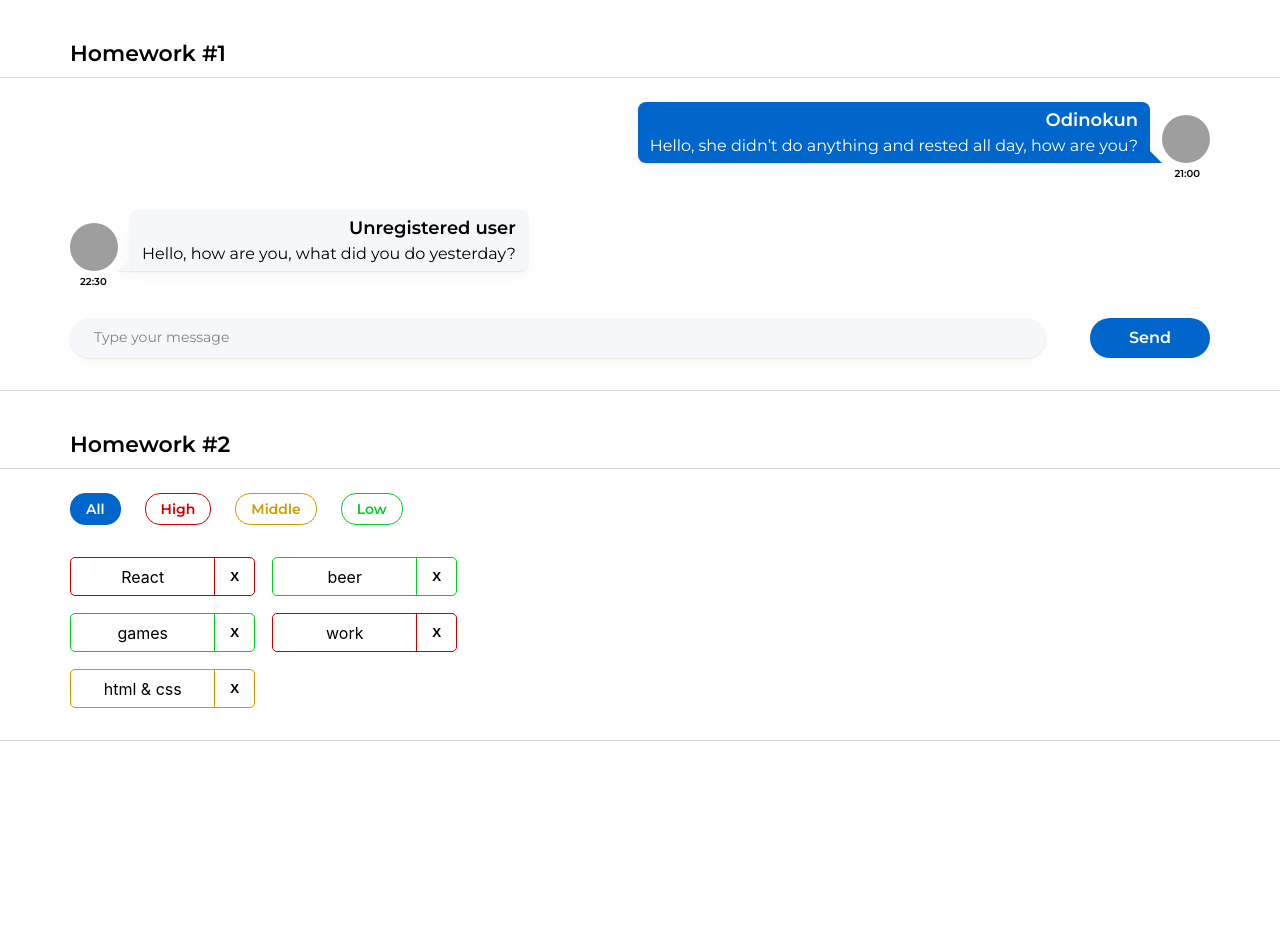
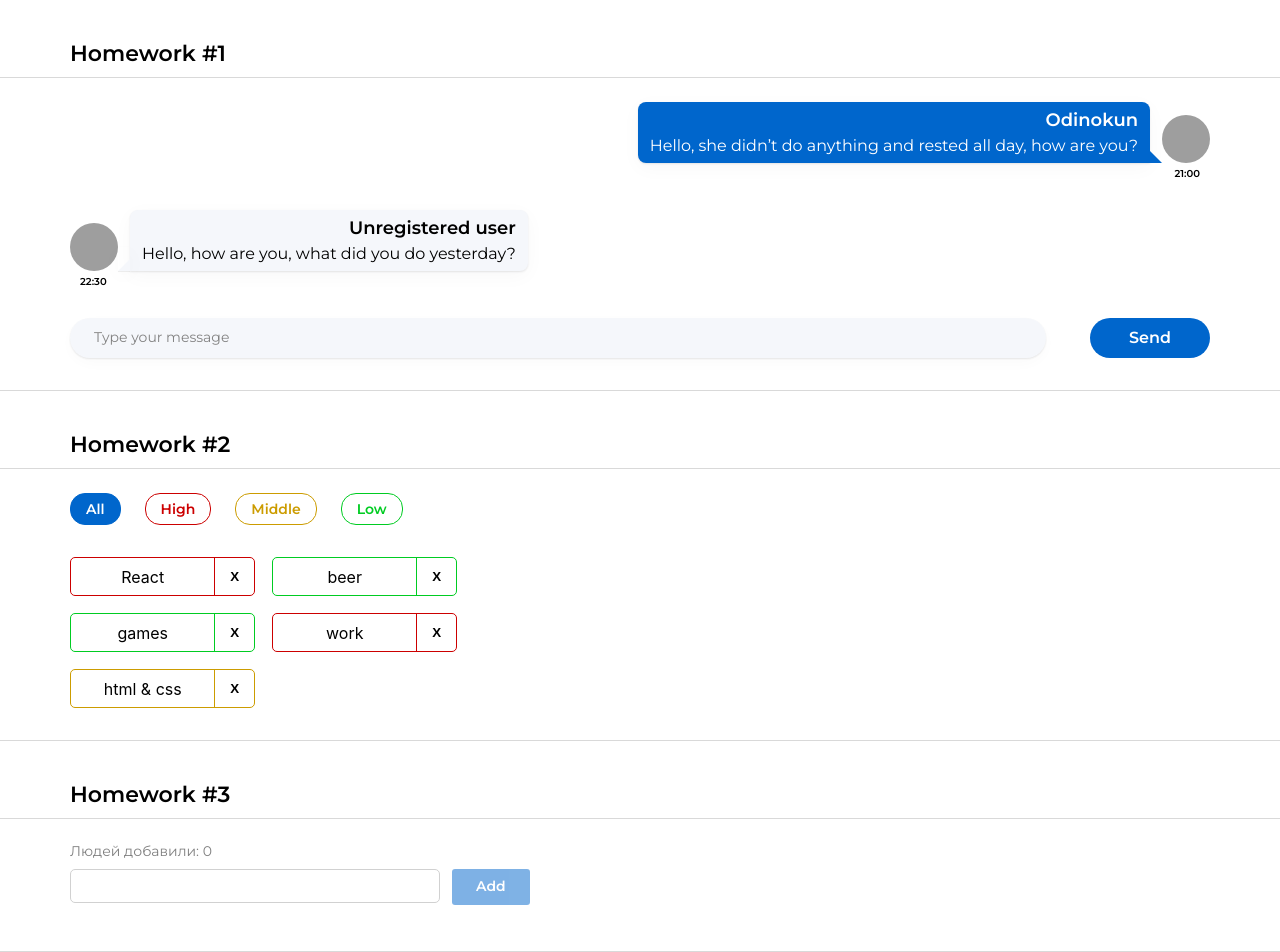
Before and after one commit to Odinokun/incub-hw-ignat, a React (Create React App) app: page / in a window 1280 px wide. Before the commit the page ends 800 px from the top, so only its background shows below. Built offline with nearby package versions, Linux system fonts and the light colour scheme; grey boxes are pictures that could not be loaded.

Commit message:
did task homework #3

```diff
--- a/src/s1-main/App.tsx
+++ b/src/s1-main/App.tsx
@@ -2,13 +2,14 @@ import React from 'react'
 import s from './App.module.css'
 import HW1 from '../s2-homeworks/hw01/HW1'
 import HW2 from '../s2-homeworks/hw02/HW2';
+import HW3 from '../s2-homeworks/hw03/HW3';
 
 function App() {
   return (
     <div className={s.App}>
       <HW1/>
       <HW2/>
-      {/*<HW3/>*/}
+      <HW3/>
       {/*<HW4/>*/}
 
       {/*при выполнении дз 5 и более - закомментировать здесь дз 1-4, так как они есть внутри дз 5*/}
--- a/src/s2-homeworks/hw03/Greeting.module.css
+++ b/src/s2-homeworks/hw03/Greeting.module.css
@@ -1,35 +1,94 @@
-.greetingForm {
-}
+/*.greetingForm {*/
+/*}*/
 
 .inputAndButtonContainer {
+  position: relative;
+  display: flex;
+  margin-bottom: 9px;
 }
 
 .error {
+  font-family: 'Montserrat', sans-serif;
+  font-size: 14px;
+  font-weight: 400;
+  font-style: normal;
+  line-height: 17px;
+  margin-top: 7px;
+  color: #c00;
 }
 
-.input {
+input {
+  font-family: 'Montserrat', sans-serif;
+  font-size: 16px;
+  font-weight: 500;
+  font-style: normal;
+  line-height: 20px;
+  display: block;
+  width: 370px;
+  height: 34px;
+  padding: 3px 12px;
+  color: #000;
+  border: 1px solid #d1d1d1;
+  border-radius: 5px !important;
 }
 
-.input:focus {
-}
+/*.input:focus {*/
+/*}*/
 
 .errorInput {
+  border: 1px solid #c00;
+  outline: none;
 }
 
 .button {
+  font-family: 'Montserrat', sans-serif;
+  font-size: 14px;
+  font-weight: 600;
+  font-style: normal;
+  line-height: 1.4;
+  display: inline-flex;
+  justify-content: center;
+  align-items: center;
+  flex: none;
+  height: 36px;
+  margin-left: 12px;
+  padding: 5px 24px;
+  cursor: pointer;
+  text-align: center;
+  text-transform: capitalize;
+  color: #fff;
+  border: none;
+  border-radius: 3px;
+  background: #06c;
+  box-shadow: none;
 }
 
-.button:focus {
-}
+/*.button:focus {*/
+/*}*/
 
-.button:active {
-}
+/*.button:active {*/
+/*}*/
 
 .button:disabled {
+  pointer-events: none;
+  opacity: .5;
 }
 
 .text {
+  font-family: 'Montserrat', sans-serif;
+  font-size: 14px;
+  font-weight: 400;
+  font-style: normal;
+  line-height: 17px;
+  margin-bottom: 9px;
+  color: rgba(0, 0, 0, .5);
 }
 
 .greeting {
+  font-family: 'Montserrat', sans-serif;
+  font-size: 14px;
+  font-weight: 500;
+  font-style: normal;
+  line-height: 17px;
+  color: #000;
 }
--- a/src/s2-homeworks/hw03/Greeting.tsx
+++ b/src/s2-homeworks/hw03/Greeting.tsx
@@ -2,14 +2,14 @@ import React, {ChangeEvent, KeyboardEvent} from 'react'
 import s from './Greeting.module.css'
 
 type GreetingPropsType = {
-    name: any // need to fix any
-    setNameCallback: any // need to fix any
-    addUser: any // need to fix any
-    onBlur: any // need to fix any
-    onEnter: any // need to fix any
-    error: any // need to fix any
-    totalUsers: any // need to fix any
-    lastUserName?: any // need to fix any
+  name: string
+  setNameCallback: (e:ChangeEvent<HTMLInputElement>) => void
+  addUser: () => void
+  onBlur: () => void
+  onEnter: (e: KeyboardEvent<HTMLInputElement>) => void
+  error: string
+  totalUsers: number
+  lastUserName?: string
 }
 
 // презентационная компонента (для верстальщика)
@@ -23,9 +23,9 @@ const Greeting: React.FC<GreetingPropsType> = (
     error,
     totalUsers,
     lastUserName,
-    } // деструктуризация пропсов
+  }
 ) => {
-    const inputClass = s.errorInput // need to fix with (?:)
+  const inputClass = error ? s.errorInput : '';
 
   return (
     <div id={'hw3-form'} className={s.greetingForm}>
--- a/src/s2-homeworks/hw03/GreetingContainer.tsx
+++ b/src/s2-homeworks/hw03/GreetingContainer.tsx
@@ -1,36 +1,44 @@
-import React, { ChangeEvent, KeyboardEvent, useState } from 'react'
+import React, {ChangeEvent, KeyboardEvent, useState} from 'react'
 import Greeting from './Greeting'
-import { UserType } from './HW3'
+import {UserType} from './HW3'
 
 type GreetingContainerPropsType = {
-    users: any // need to fix any
-    addUserCallback: any // need to fix any
+  users: Array<UserType>
+  addUserCallback: (name: string) => void
 }
 
-export const pureAddUser = (name: any, setError: any, setName: any, addUserCallback: any) => {
-    // если имя пустое - показать ошибку, иначе - добавить юзера и очистить инпут
+export const pureAddUser = (name: string,
+                            setError: (val: string) => void,
+                            setName: (val: string) => void,
+                            addUserCallback: (val: string) => void) => {
+  if (name.trim().length > 0) {
+    addUserCallback(name);
+    setName('')
+  } else {
+    setError('Ошибка! Введите имя!')
+  }
 }
 
-export const pureOnBlur = (name: any, setError: any) => { // если имя пустое - показать ошибку
+export const pureOnBlur = (name: string, setError: (val: string) => void) => {
+  if (!name.trim()) {
+    setError('Ошибка! Введите имя!')
+  } else {
+    setError('')
+  }
 }
 
-export const pureOnEnter = (e: any, addUser: any) => { // если нажата кнопка Enter - добавить
+export const pureOnEnter = (e: KeyboardEvent<HTMLInputElement>, addUser: () => void) => {
+  if (e.key === "Enter") {
+    addUser();
+  }
 }
 
-// более простой и понятный для новичков
-// function GreetingContainer(props: GreetingPropsType) {
+const GreetingContainer: React.FC<GreetingContainerPropsType> = ({users, addUserCallback,}) => {
+  const [name, setName] = useState<string>('');
+  const [error, setError] = useState<string>('')
 
-// более современный и удобный для про :)
-const GreetingContainer: React.FC<GreetingContainerPropsType> = ({
-    users,
-    addUserCallback,
-}) => {
-    // деструктуризация пропсов
-    const [name, setName] = useState<any>('') // need to fix any
-    const [error, setError] = useState<any>('') // need to fix any
-
-    const setNameCallback = (e: any) => { // need to fix any
-        setName('some name') // need to fix
+  const setNameCallback = (e: ChangeEvent<HTMLInputElement>) => {
+    setName(e.currentTarget.value)
 
     error && setError('')
   }
@@ -42,12 +50,12 @@ const GreetingContainer: React.FC<GreetingContainerPropsType> = ({
     pureOnBlur(name, setError)
   }
 
-    const onEnter = (e: any) => {
+  const onEnter = (e: KeyboardEvent<HTMLInputElement>) => {
     pureOnEnter(e, addUser)
   }
 
-    const totalUsers = 0 // need to fix
-    const lastUserName = 'some name' // need to fix
+  const totalUsers = users.length;
+  const lastUserName = users.length > 0 ? users[users.length - 1].name : '';
 
   return (
     <Greeting
--- a/src/s2-homeworks/hw03/HW3.tsx
+++ b/src/s2-homeworks/hw03/HW3.tsx
@@ -1,38 +1,28 @@
-import React, { useState } from 'react'
-import { v1 } from 'uuid'
+import React, {useState} from 'react'
+import {v1} from 'uuid'
 import s2 from '../../s1-main/App.module.css'
 import GreetingContainer from './GreetingContainer'
 
-/*
-* 1 - описать тип UserType
-* 2 - указать нужный тип в useState с users
-* 3 - дописать типы и логику функции pureAddUserCallback и проверить её тестами
-* 4 - в файле GreetingContainer.tsx дописать типизацию пропсов
-* 5 - в файле GreetingContainer.tsx указать нужные типы в useState с name и error
-* 6 - в файле GreetingContainer.tsx дописать тип и логику функции setNameCallback
-* 7 - в файле GreetingContainer.tsx дописать логику функций pureAddUser, pureOnBlur, pureOnEnter и проверить их тестами
-* 8 - в файле GreetingContainer.tsx вычислить количество добавленных и имя последнего (totalUsers, lastUserName)
-* 9 - в файле Greeting.tsx дописать типизацию пропсов
-* 10 - в файле Greeting.tsx вычислить inputClass в зависимости от наличия ошибки
-* 11 - сделать стили в соответствии с дизайном
-* */
-
 // types
 export type UserType = {
-    _id: any // need to fix any
-    name: any // need to fix any
+  _id: string
+  name: string
 }
 
-export const pureAddUserCallback = (name: any, setUsers: any, users: any) => { // need to fix any
-    const user = { // need to fix
+export const pureAddUserCallback = (name: string,
+                                    setUsers: (val: Array<UserType>) => void,
+                                    users: Array<UserType>) => {
+  const user = {
+    _id: v1(),
+    name: name
   }
   setUsers([...users, user])
 }
 
 const HW3 = () => {
-    const [users, setUsers] = useState<any>([]) // need to fix any
+  const [users, setUsers] = useState<Array<UserType>>([])
 
-    const addUserCallback = (name: any) => { // need to fix any
+  const addUserCallback = (name: string) => {
     pureAddUserCallback(name, setUsers, users)
   }
 
```
Lines whose indentation alone changed are shown as unchanged.
